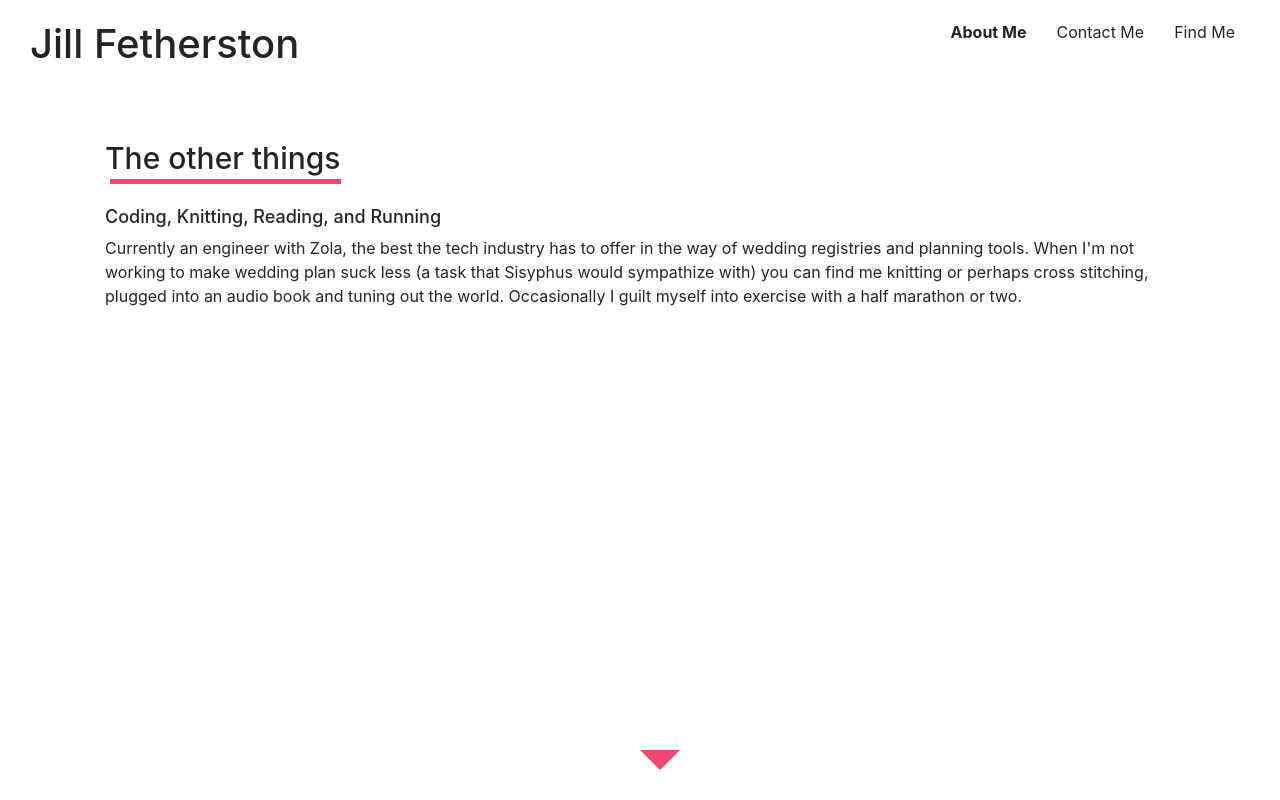
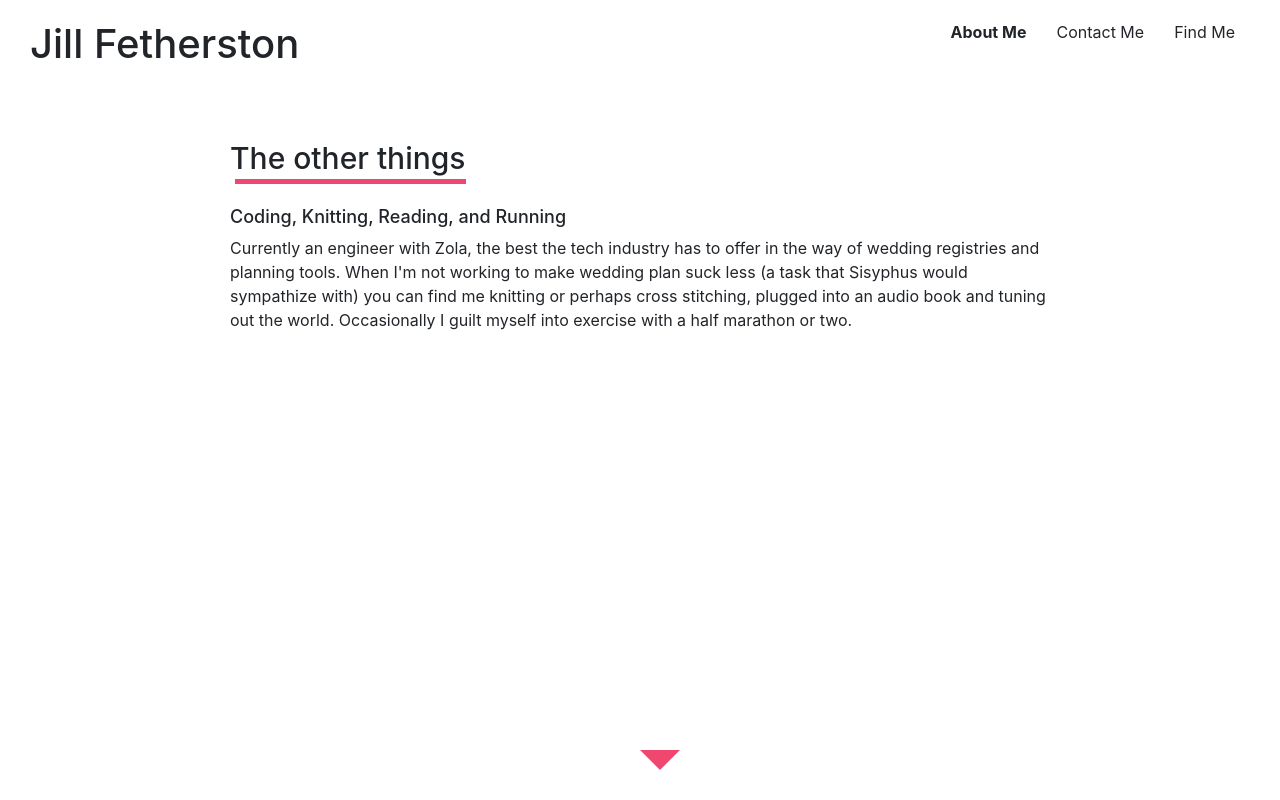
Before and after one commit to 12Noone/jfetherston-dot-com, a React app: page / in a window 1280 px wide. Shown: the top 800 px of the page. Built offline with nearby package versions, Linux system fonts and the light colour scheme.

Commit message:
light styling

```diff
--- a/src/components/Project.jsx
+++ b/src/components/Project.jsx
@@ -57,8 +57,6 @@ class Project extends Component {
 }
 
 Project.propTypes = {
-  //   showViewer: PropTypes.func.isRequired,
-  //   hideViewer: PropTypes.func.isRequired
   viewerOptions: PropTypes.shape({})
 };
 
--- a/src/stylesheets/InfoPanel.less
+++ b/src/stylesheets/InfoPanel.less
@@ -4,6 +4,8 @@
   height: 95vh;
   .panel-copy {
     padding: 90px;
+    margin: auto;
+    max-width: 1000px;
     margin: auto;
     .panel-heading {
       position: relative;
```
